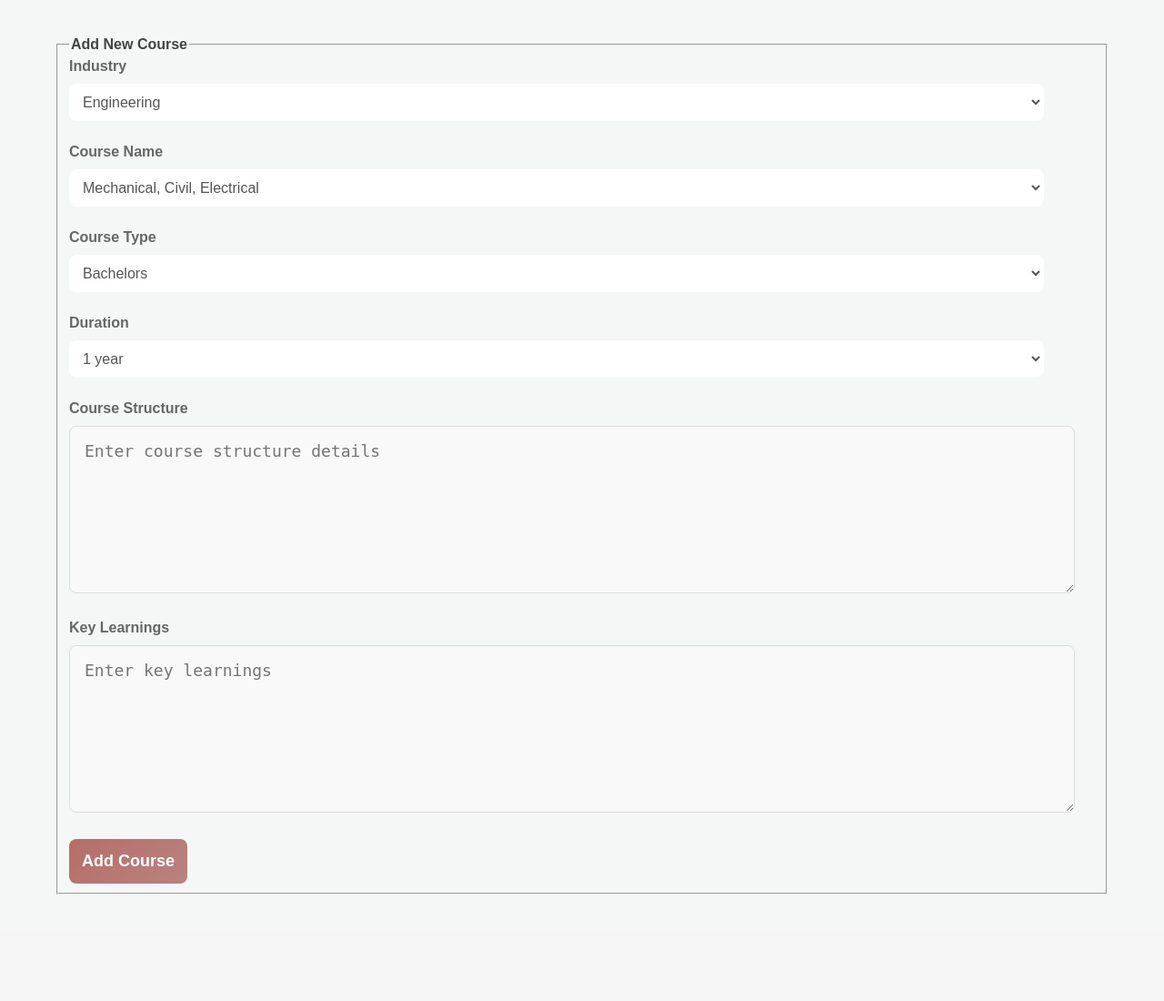
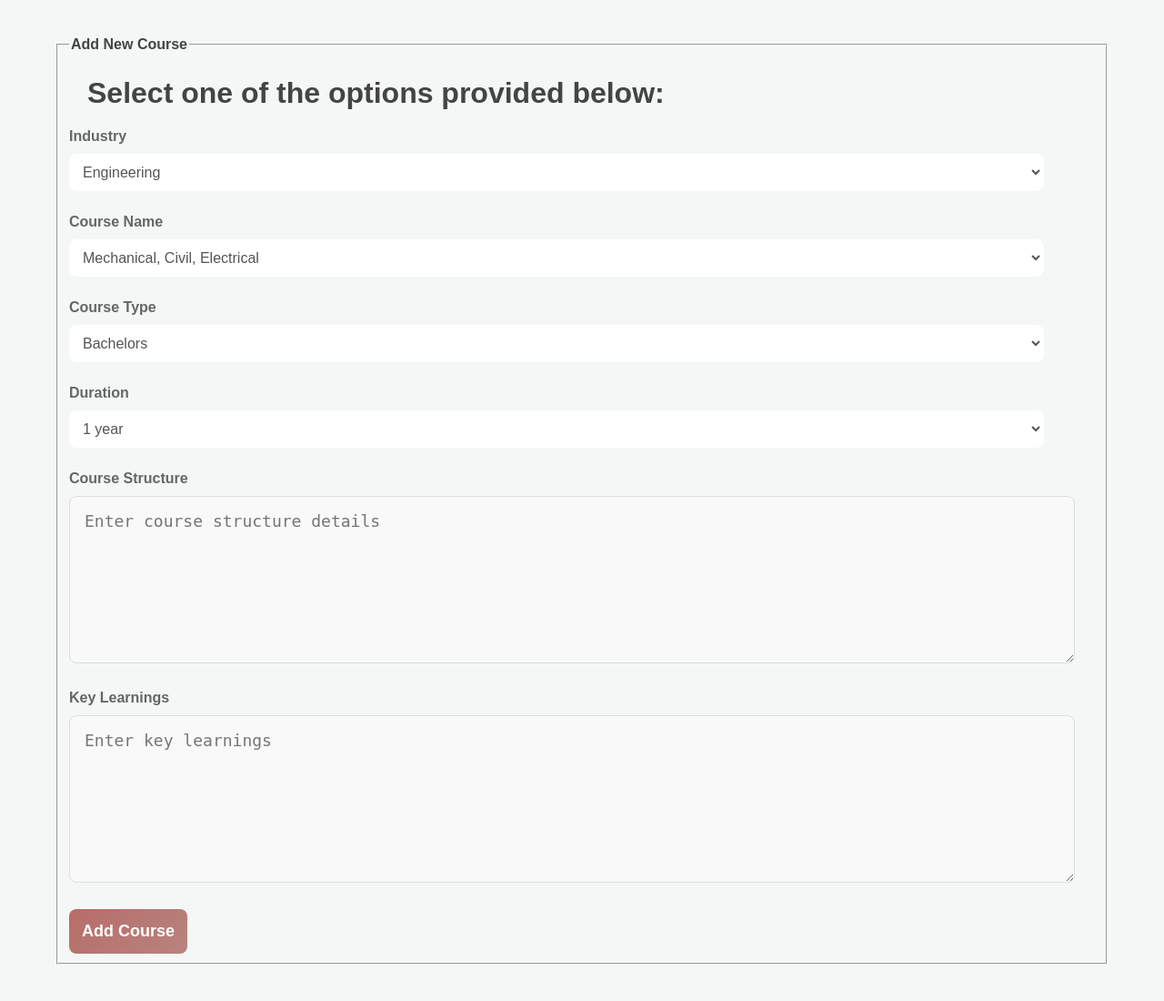
Before and after one commit to swin-adrian/PR-project, a Flask app: page /edproviderlanding in a window 1280 px wide. Shown: the part 54-1154 px from the top of the page at 91% size. Before the commit the page ends 1037 px from the top, so only its background shows below. Run offline with Flask 3, Linux system fonts and the light colour scheme; some libraries are stand-ins or nearby versions.

Commit message:
just checking

```diff
--- a/app/templates/edproviderlanding.html
+++ b/app/templates/edproviderlanding.html
@@ -22,6 +22,7 @@
     </header>
 <!-- Add Course Form Container -->
 <body>
+
     <div class="container">
         <!-- Display Flash Messages Here -->
         {% with messages = get_flashed_messages(with_categories=true) %}
@@ -40,7 +41,9 @@
     <div class="container">
         <form action="{{ url_for('edprovider.edproviderlanding') }}" method="POST">
             <fieldset class="form-fieldset">
+
                 <legend><strong>Add New Course</strong></legend>
+                <h1 class="container"> Select one of the options provided below: </h1>
 
             <!-- Industry Dropdown -->
             <div class="form-group">
```
